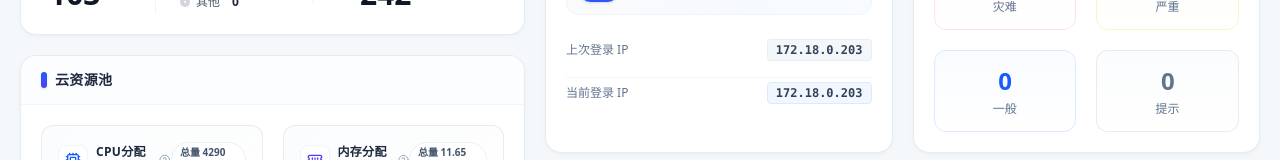
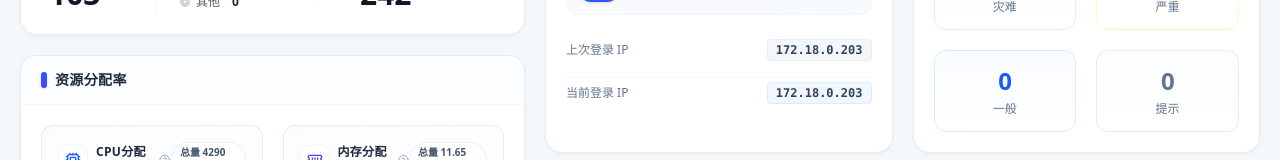
Before and after one commit to COSMOSPP/cloud-web-1, a React (Vite) app: page / in a window 1280 px wide. Shown: the part 416-576 px from the top of the page. Built offline with nearby package versions, Linux system fonts and the light colour scheme.

Commit message:
style: 将云资源池标题修改为资源分配率

```diff
--- a/src/components/ResourcePool.tsx
+++ b/src/components/ResourcePool.tsx
@@ -226,7 +226,7 @@ export default function ResourcePool({ className = "", layout = "default" }: Res
     return (
       <Card className={`flex flex-col justify-between h-full ${className}`}>
         <CardHeader className="py-3.5 shrink-0">
-          <CardTitle>云资源池</CardTitle>
+          <CardTitle>资源分配率</CardTitle>
         </CardHeader>
         <CardContent className="p-5 flex-1 flex flex-col justify-between gap-3">
           <HorizontalResourceMeterRow
@@ -269,7 +269,7 @@ export default function ResourcePool({ className = "", layout = "default" }: Res
   return (
     <Card className={`flex flex-col justify-between h-full ${className}`}>
       <CardHeader className="py-3.5 shrink-0">
-        <CardTitle>云资源池</CardTitle>
+        <CardTitle>资源分配率</CardTitle>
       </CardHeader>
       <CardContent className="p-5 flex-1 flex flex-col justify-between gap-5">
         {/* Row 1: CPU分配率 & 内存分配率 in the same row */}
```
